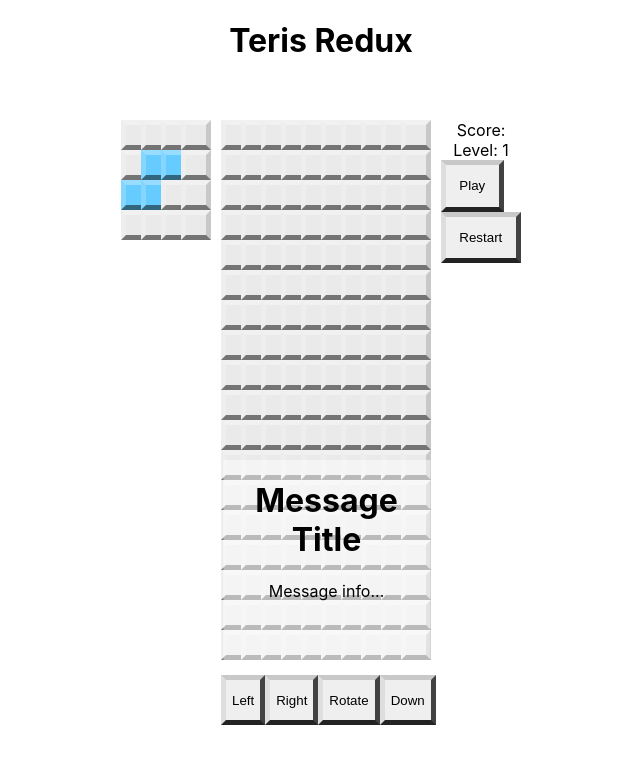
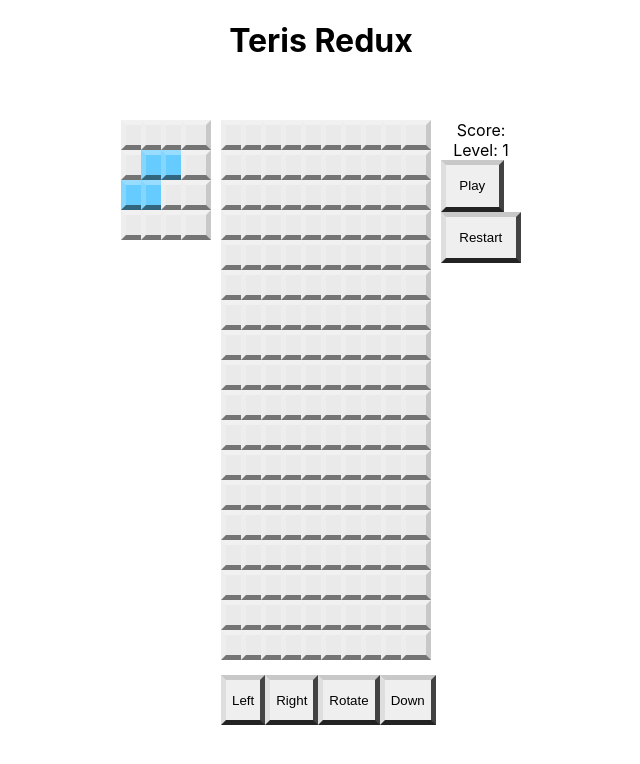
Before and after one commit to Prones94/FEW-2.3-React, a React (Create React App) app in the folder tetris-app/: page / in a window 1280 px wide. Shown: the top 764 px of the page, without its empty margins (319-959 px from the left). Built offline with nearby package versions, Linux system fonts and the light colour scheme.

Commit message:
[add] connection for message popup

```diff
--- a/tetris-app/src/components/message-popups.js
+++ b/tetris-app/src/components/message-popups.js
@@ -1,16 +1,45 @@
 import React, { Component } from 'react'
 import '../styles/Message.css'
+import { connect } from 'react-redux'
+
+
+const mapStateToProps = state => {
+    return {
+        gameOver: state.game.gameOver,
+        isRunning: state.game.isRunning
+    }
+}
+
+const mapDispatchToProps = () => {
+    return { }
+}
 
 
 class MessagePopup extends Component{
     render(){
+        const { gameOver, isRunning } = this.props
+        let message = ''
+        let isHidden = 'hidden'
+
+        // If game is over, show "Game Over"
+        if (gameOver) {
+            message = "Game Over"
+            isHidden = ''
+        // If game isn't running and paused, show "Paused"
+        } else if (!isRunning) {
+            message = "Paused"
+            isHidden = ''
+        // Default message, which is hidden
+        } else {
+            message = ""
+        }
         return(
-            <div className="message-popup">
-                <h1>Message Title</h1>
-                <p>Message info...</p>
+            <div className={`message-pop-up ${isHidden}`}>
+                <h1>{message}</h1>
+                <p></p>
             </div>
         )
     }
 }
 
-export default MessagePopup
+export default connect(mapStateToProps, mapDispatchToProps())(MessagePopup)
```
